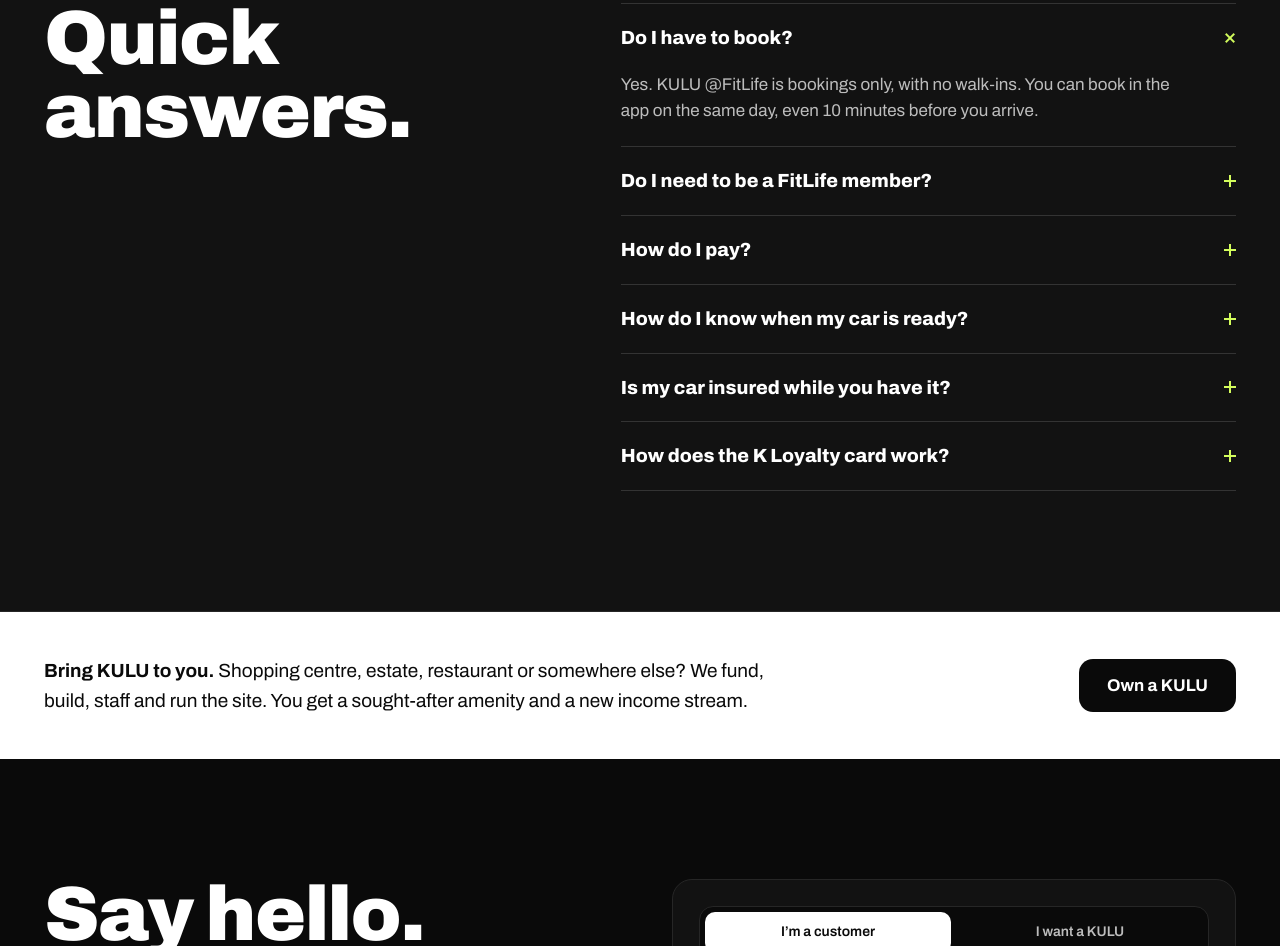
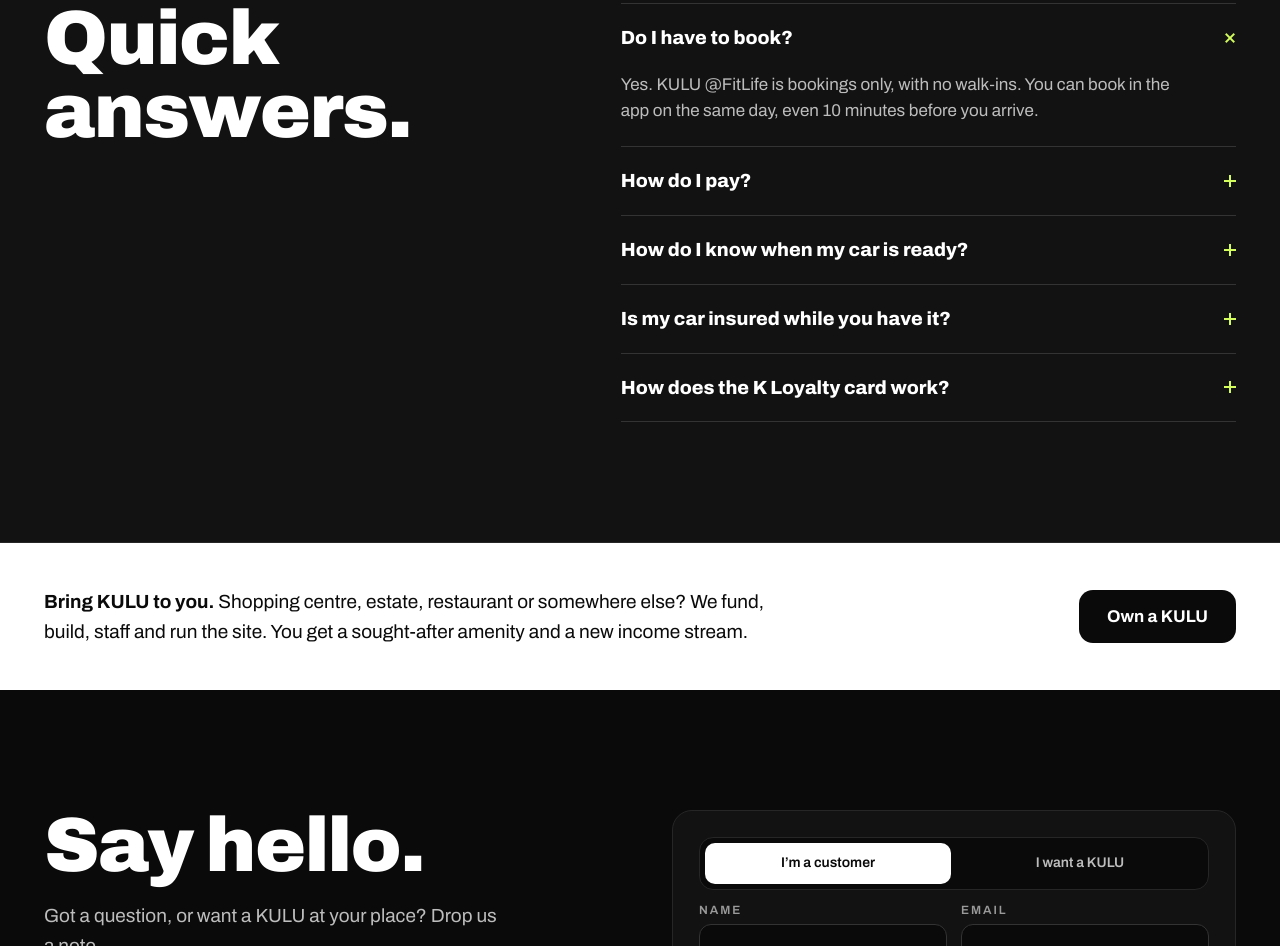
Before and after one commit to jackcatt97/KULU, a plain HTML site: page index.html in a window 1280 px wide. Shown: the part 6134-7080 px from the top of the page. Drawn offline with Linux system fonts and the light colour scheme.

Commit message:
Quick answers: remove FitLife membership question (covered in the FitLife section)
Co-Authored-By: Claude Opus 5.5 <noreply@anthropic.com>
Claude-Session: https://claude.ai/code/session_01HP8T6dcZhCddHZQ17H47nr

```diff
--- a/index.html
+++ b/index.html
@@ -295,7 +295,6 @@
     <h2>Quick answers.</h2>
     <div class="qs">
       <details open><summary>Do I have to book?</summary><p>Yes. KULU @FitLife is bookings only, with no walk‑ins. You can book in the app on the same day, even 10 minutes before you arrive.</p></details>
-      <details><summary>Do I need to be a FitLife member?</summary><p>No. Anyone can book a wash at KULU @FitLife, and you can grab a coffee at The Brew Crew while you wait.</p></details>
       <details><summary>How do I pay?</summary><p>By card or tap at the KULU counter when you collect your car. Paying in the app is coming soon.</p></details>
       <details><summary>How do I know when my car is ready?</summary><p>Follow your wash live under Bookings in the app. We’ll show you when your car is clean and ready.</p></details>
       <details><summary>Is my car insured while you have it?</summary><p>Yes. From the moment you hand over the keys until you drive away.</p></details>
```
